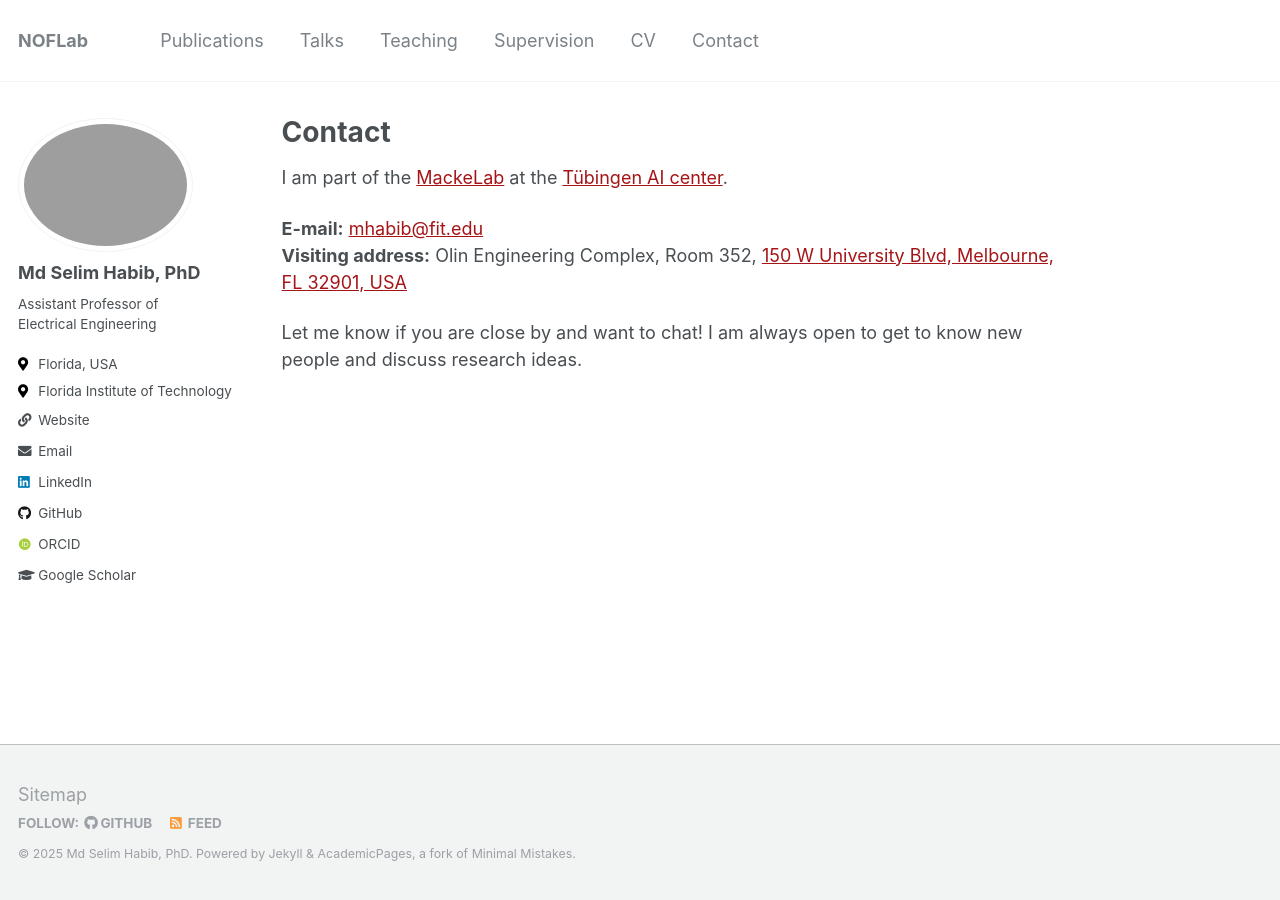
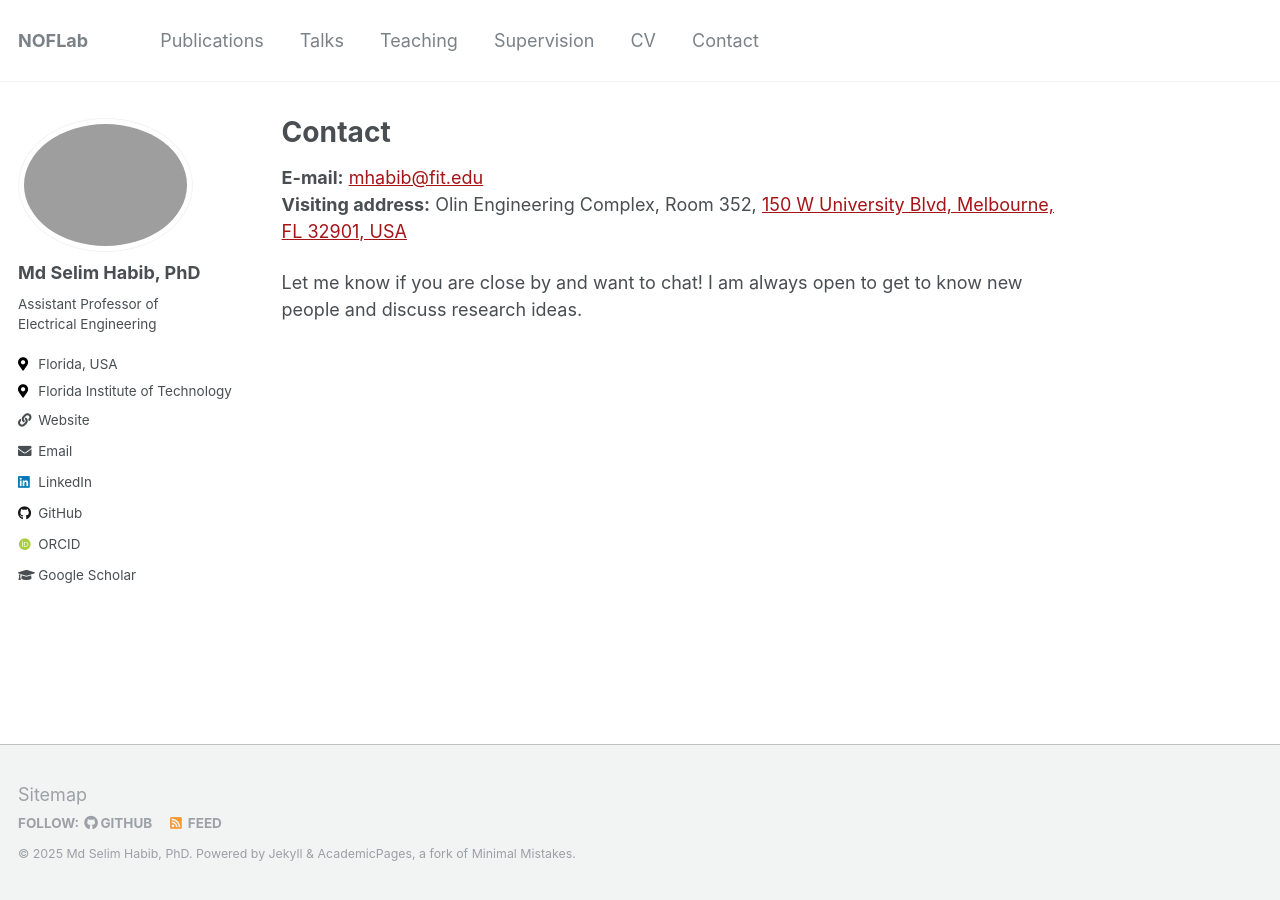
Before and after one commit to mhabib73/NOFLabDemo.github.io, a Jekyll site: the page built from _pages/contact.md, in a window 1280 px wide. Built offline with Jekyll 4.4.1, drawn with Linux system fonts in a browser that asks for light colours; some web fonts are replaced.

Commit message:
Update contact.md

```diff
--- a/_pages/contact.md
+++ b/_pages/contact.md
@@ -8,9 +8,7 @@ redirect_from:
   - /contacts
 ---
 
-I am part of the [MackeLab](https://www.mackelab.org){:target="_blank"} at the [Tübingen AI center](https://tuebingen.ai){:target="_blank"}.
-
 **E-mail:** [mhabib@fit.edu](mailto:mhabib@fit.edu)\
-**Visiting address:** Olin Engineering Complex, Room 352, [150 W University Blvd, Melbourne, FL 32901, USA]([https://maps.app.goo.gl/5XGiHH81pGSSCq896](https://www.google.com/maps/dir//F.W.+Olin+Engineering+Complex,+F.W.Olin+Life+Sciences+Bldg,+3012-,+3022+Engineering+St,+Melbourne,+FL+32901,+USA/@28.0644951,-80.6242563,17.5z/data=!4m8!4m7!1m0!1m5!1m1!1s0x88de1204fe7876db:0xd4c345d289afffa9!2m2!1d-80.6240205!2d28.0632245?entry=ttu&g_ep=EgoyMDI1MDkxNS4wIKXMDSoASAFQAw%3D%3D)){:target="_blank"}
+**Visiting address:** Olin Engineering Complex, Room 352, [150 W University Blvd, Melbourne, FL 32901, USA]([https://maps.app.goo.gl/YWsUT7anjU1GTYya8]){:target="_blank"}
 
 Let me know if you are close by and want to chat! I am always open to get to know new people and discuss research ideas.
```
